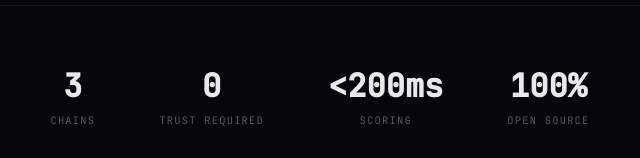
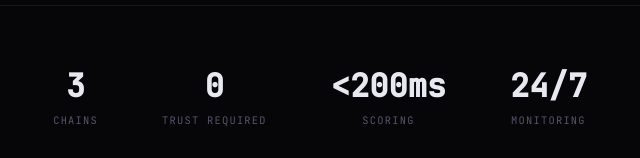
Before and after one commit to juaninamilliom/litmus-landing, a plain HTML site: page index.html in a window 1280 px wide. Shown: the part 794-952 px from the top of the page, 320-960 px from the left. Drawn offline with Linux system fonts and the light colour scheme.

Commit message:
Remove open source reference from landing copy
Co-Authored-By: Claude Opus 4.6 <noreply@anthropic.com>

```diff
--- a/index.html
+++ b/index.html
@@ -65,8 +65,8 @@
       <span class="stat-lbl">Scoring</span>
     </div>
     <div class="stat">
-      <span class="stat-val">100%</span>
-      <span class="stat-lbl">Open Source</span>
+      <span class="stat-val">24/7</span>
+      <span class="stat-lbl">Monitoring</span>
     </div>
   </section>
 
```
